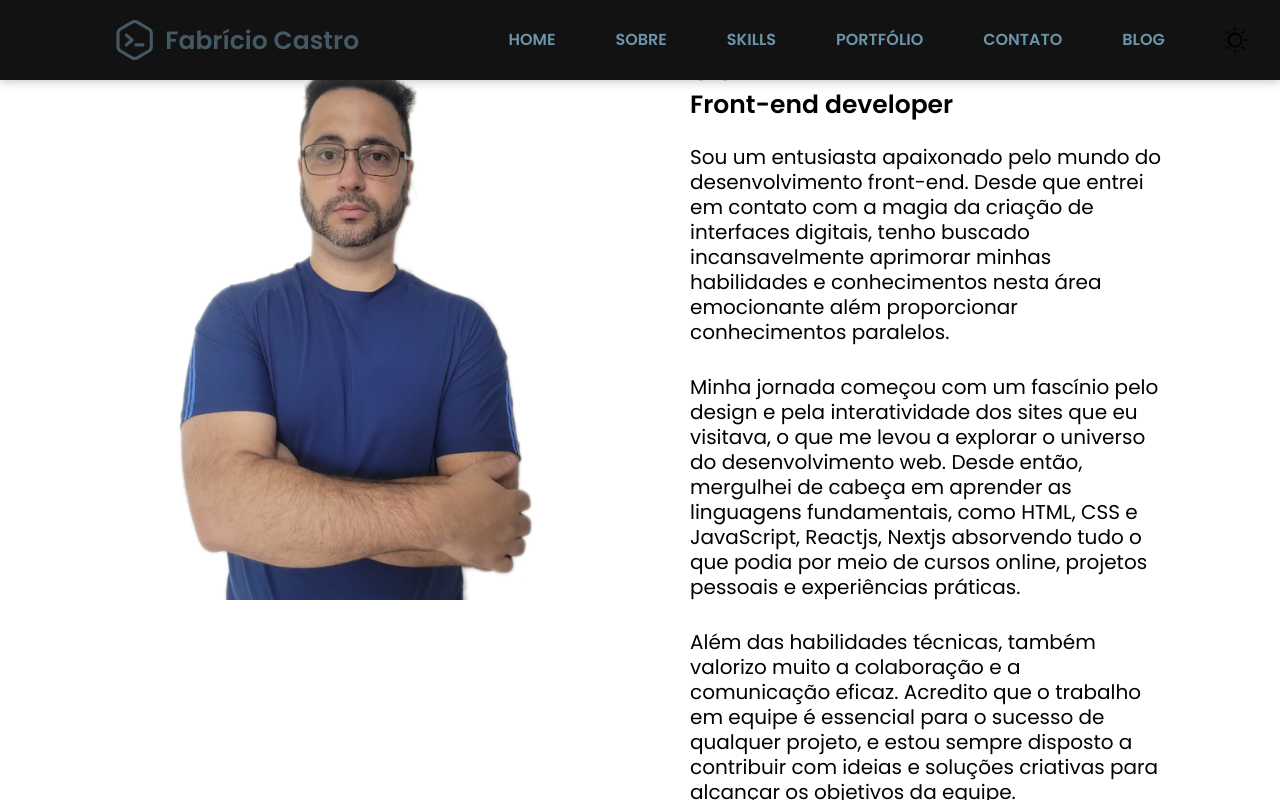
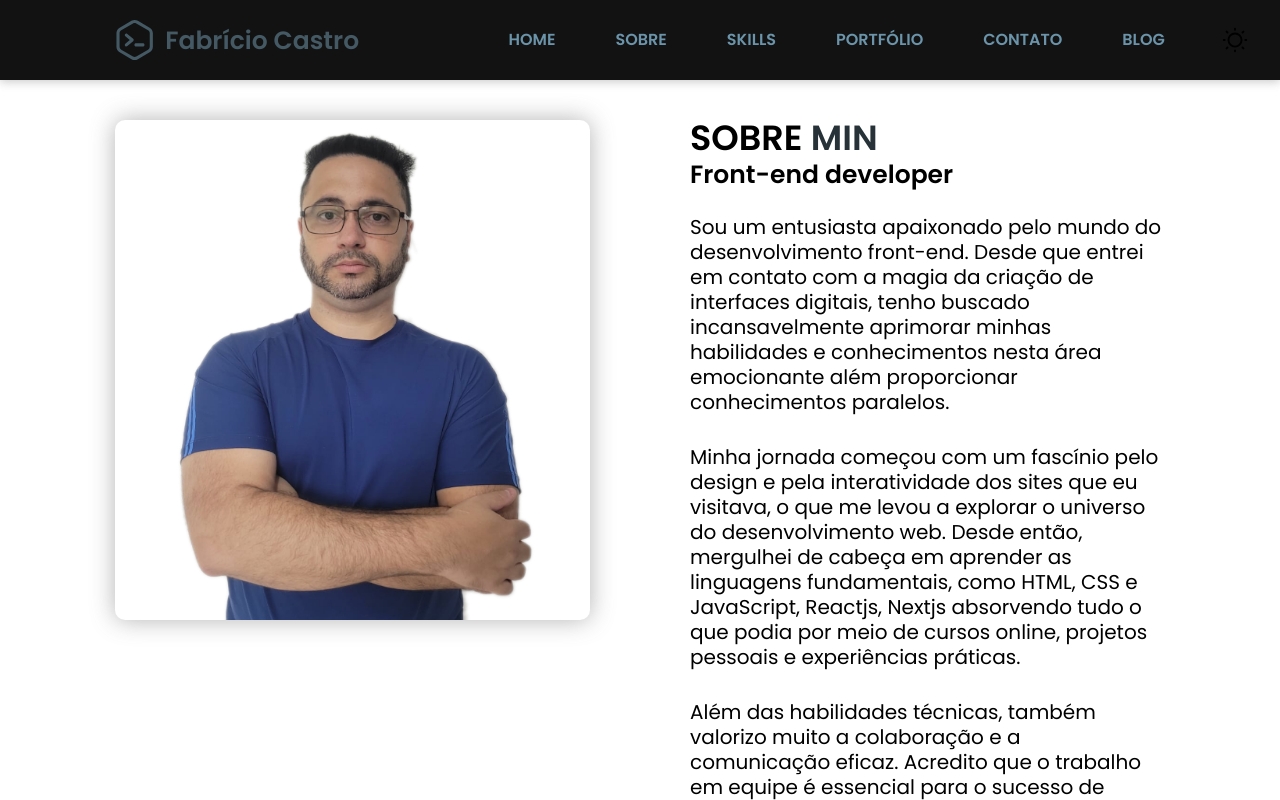
Before and after one commit to fabriciofcastro/fanpage, a Next.js app: page /about in a window 1280 px wide. Shown: the top 800 px of the page. Built offline with nearby package versions, Linux system fonts and the light colour scheme.

Commit message:
Ajustador about

```diff
--- a/src/app/about/about.module.css
+++ b/src/app/about/about.module.css
@@ -5,16 +5,21 @@
   column-gap: 10rem;
   row-gap: 2rem;
   flex-wrap: wrap;
+  margin-top: 7rem;
 }
 
 .about_img {
   display: flex;
   justify-content: center;
+  border-radius: 1rem;
+  height: min-content;
+  box-shadow: 0 0 2.5rem rgba(92, 92, 92, 0.467);
 }
 
 .image_dev {
   width: 40rem;
-  height: 55rem;
+  height: 50rem;
+
 }
 
 .about_content .heading {
--- a/src/app/contact/contact.module.css
+++ b/src/app/contact/contact.module.css
@@ -1,5 +1,6 @@
 .contact {
   padding: 5rem 9%;
+ margin-top: 7rem;
 }
 
 .contact h2 {
--- a/src/pages/minhasTechs/minhasTechs.module.css
+++ b/src/pages/minhasTechs/minhasTechs.module.css
@@ -1,6 +1,5 @@
 .container {
   padding: 2rem 9%;
-
 }
 
 .header_skills {
@@ -17,7 +16,8 @@
   font-weight: 550;
 }
 .skills_logo {
-  display: flex; align-items: center;
+  display: flex;
+  align-items: center;
   column-gap: 1rem;
 }
 
@@ -42,7 +42,6 @@
   display: flex;
   flex-flow: column;
   align-items: center;
-
   row-gap: 2rem;
 }
 
--- a/src/pages/portfolio/portfolio.module.css
+++ b/src/pages/portfolio/portfolio.module.css
@@ -1,7 +1,7 @@
 .container {
   padding: 2rem 9%;
   box-shadow: 0 0 1rem #0003;
-  margin-top: 18rem;
+
 }
 
 .header_portfolio {
```
Also changed, not shown: src/components/items/dist/techs.js (deleted), src/pages/apresentation/dist/Apresentation.js (deleted).
